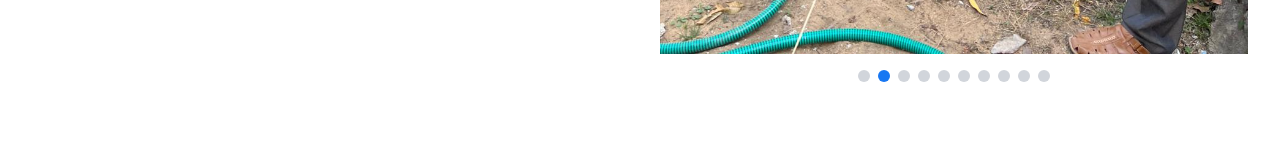
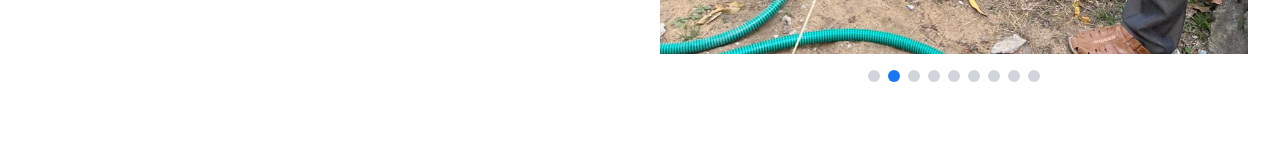
Before and after one commit to grace-anand/paulgroup-web, a Next.js app: page / in a window 1280 px wide. Shown: the part 2725-2885 px from the top of the page. Built offline with nearby package versions, Linux system fonts and the light colour scheme; a web font is replaced by a local one.

Commit message:
Fix suggested issues

```diff
--- a/src/components/home/Testimonials.tsx
+++ b/src/components/home/Testimonials.tsx
@@ -3,7 +3,7 @@
 import React, { useState, useEffect, useRef } from "react";
 import Image from "next/image";
 
-const TESTIMONIALS = Array.from({ length: 10 }, (_, index) => ({
+const TESTIMONIALS = Array.from({ length: 9 }, (_, index) => ({
   id: index + 1,
   image: `/renovation-img-${index + 1}.jpeg`,
   alt: "Client testimonial",
```
Also changed, not shown: public/renovation-img-6.jpeg (renamed from public/renovation-img-6.png).
